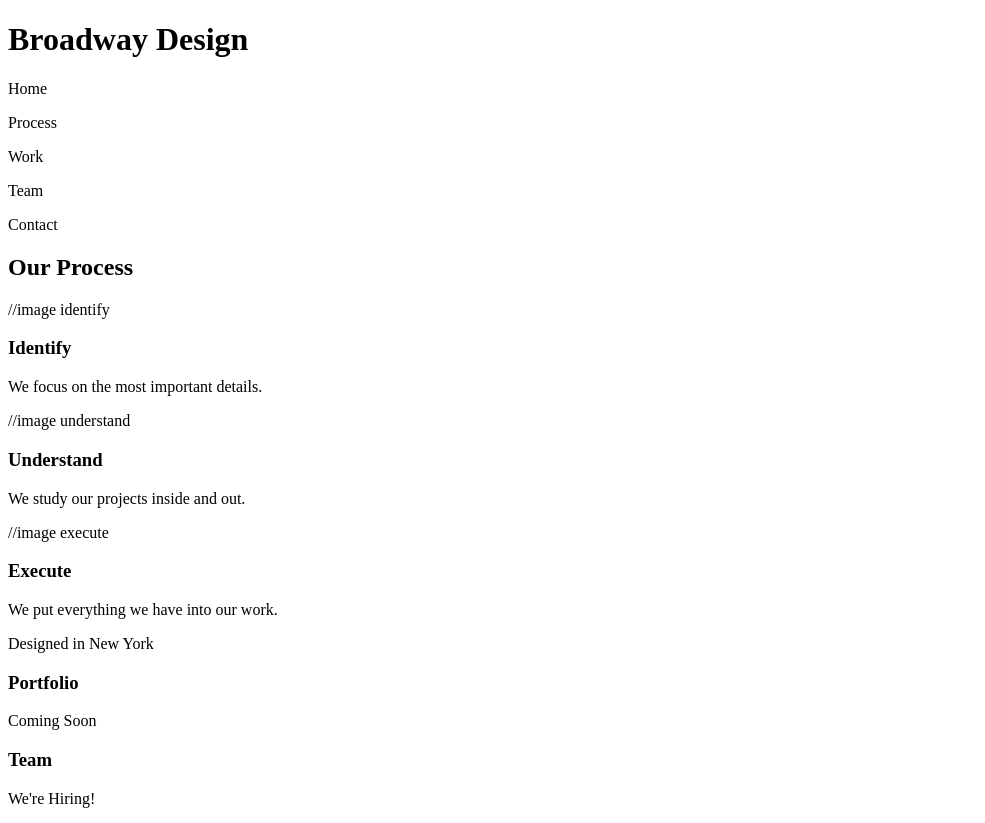
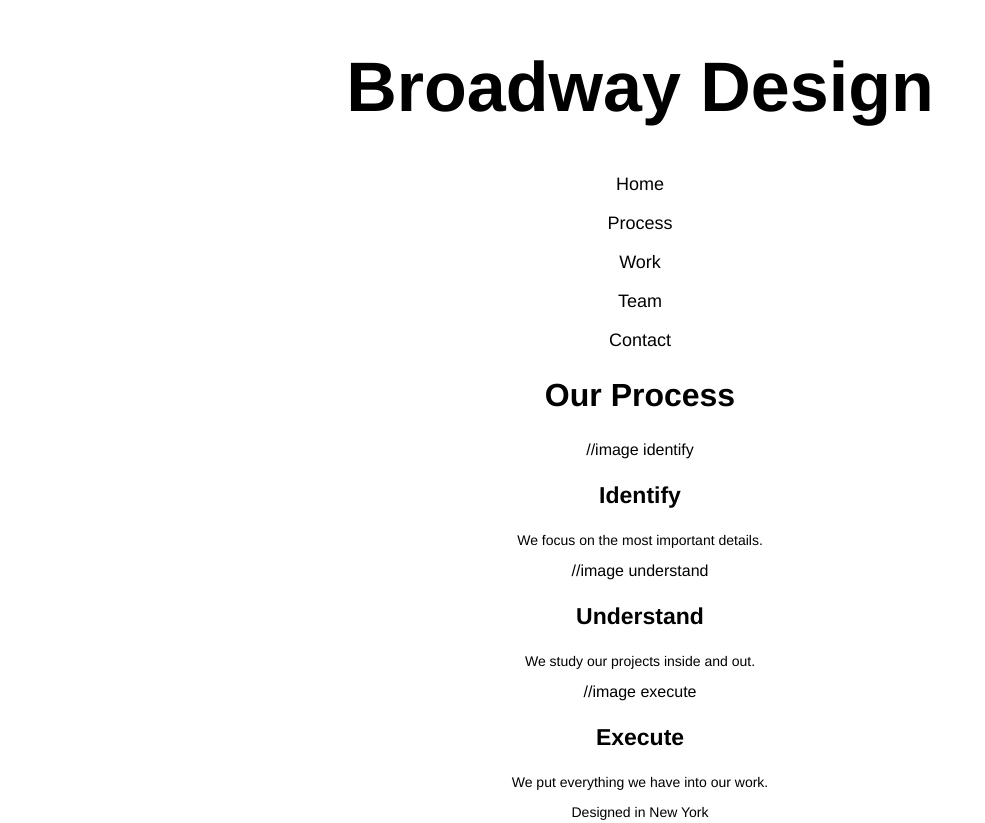
Before and after one commit to Densetsu1/Broadway, a plain HTML site: page index.html in a window 1280 px wide. Shown: the top 823 px of the page, without its empty margins (0-985 px from the left). Drawn offline with Linux system fonts and the light colour scheme.

Commit message:
Text seperation and size altered

```diff
--- a/Resources/CSS/style.css
+++ b/Resources/CSS/style.css
@@ -0,0 +1,30 @@
+*{
+  text-align: center;
+  font-family: Helvetica, sans-serif;
+}
+
+h1,
+h2,
+h3{
+  font-weight: bold;
+}
+
+h1{
+  font-size: 70px;
+}
+
+h2{
+  font-size: 32px;
+}
+
+h3{
+  font-size: 23px;
+}
+
+p{
+  font-size: 14px;
+}
+
+.nav p{
+  font-size: 18px;
+}
--- a/index.html
+++ b/index.html
@@ -6,13 +6,18 @@
     <link href=".\Resources\CSS\style.css" rel="stylesheet" type="text/css">
   </head>
   <body>
+    <div class="header">
       <h1>Broadway Design</h1>
+      <nav class="nav">
         <p>Home</p>
         <p>Process</p>
         <p>Work</p>
         <p>Team</p>
         <p>Contact</p>
+      </nav>
+    </div>
 
+    <div class="process">
       <h2>Our Process</h2>
       //image identify
       <h3>Identify</h3>
@@ -23,9 +28,11 @@
       //image execute
       <h3>Execute</h3>
       <p>We put everything we have into our work.</p>
+    </div>
 
     <p>Designed in New York</p>
 
+    <div class="about">
       <h3>Portfolio</h3>
       <p>Coming Soon</p>
       <h3>Team</h3>
@@ -34,6 +41,7 @@
       <p>Phone: (555)-555-5555</p>
       <p>E-mail: test@example.com</p>
       <p>Twitter: @test</p>
+    </div>
 
   </body>
   <footer>
```
Lines whose indentation alone changed are shown as unchanged.
